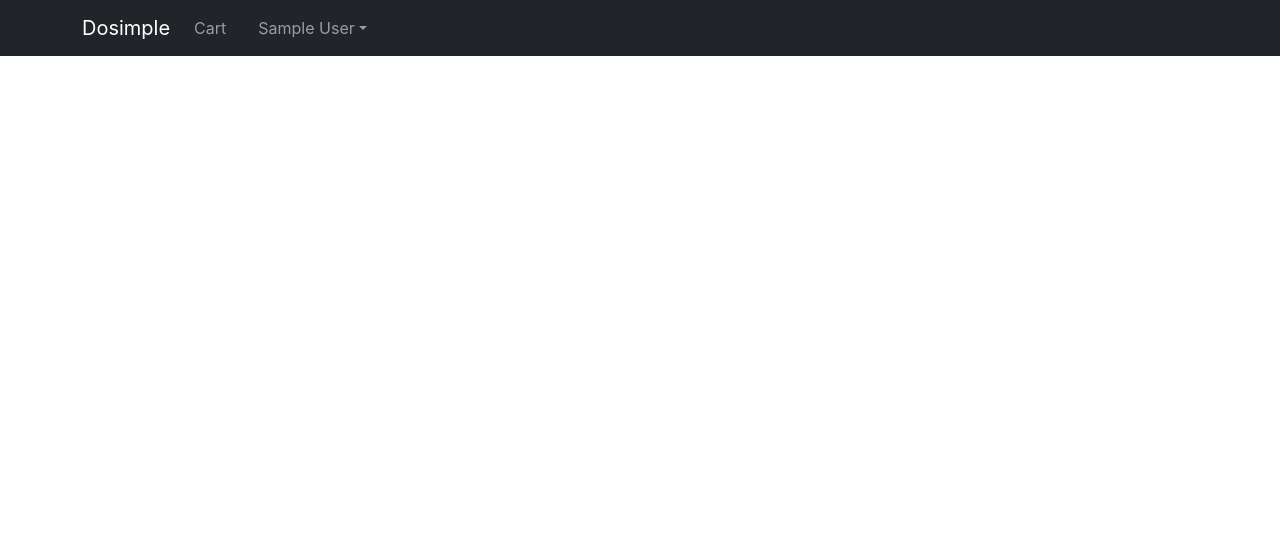
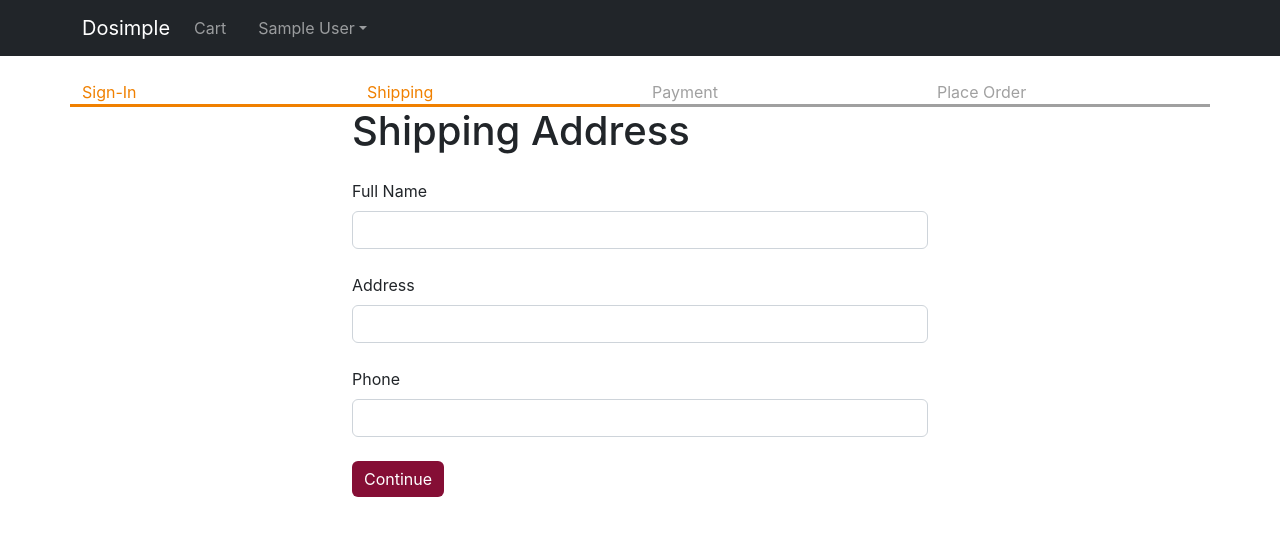
Before and after one commit to Gen4ralz/dosimplething, a React (Create React App) app in the folder frontend/: page /shipping in a window 1280 px wide. Shown: the top 536 px of the page. Built offline with nearby package versions, Linux system fonts and the light colour scheme; sample sign-in values are in the browser's storage.

Commit message:
Create-Shipping-Screen

```diff
--- a/frontend/src/App.js
+++ b/frontend/src/App.js
@@ -13,14 +13,18 @@ import CartScreen from './screens/CartScreen';
 import SigninScreen from './screens/SigninScreen';
 import { ToastContainer } from 'react-toastify';
 import 'react-toastify/dist/ReactToastify.css';
+import ShippingScreen from './screens/ShippingScreen';
 
 function App() {
   const { state, dispatch: ctxDispatch } = useContext(Store);
   const { cart, userInfo } = state;
+
   const signoutHandler = () => {
     ctxDispatch({ type: 'USER_SIGNOUT' });
     localStorage.removeItem('userInfo');
+    localStorage.removeItem('shippingAddress');
   };
+
   return (
     <BrowserRouter>
       <div className="d-flex flex-column site-container">
@@ -75,6 +79,7 @@ function App() {
               <Route path="/product/:slug" element={<ProductScreen />} />
               <Route path="/cart" element={<CartScreen />} />
               <Route path="/signin" element={<SigninScreen />} />
+              <Route path="/shipping" element={<ShippingScreen />} />
             </Routes>
           </Container>
         </main>
--- a/frontend/src/Store.js
+++ b/frontend/src/Store.js
@@ -7,6 +7,9 @@ const initialState = {
     ? JSON.parse(localStorage.getItem('userInfo'))
     : null,
   cart: {
+    shippingAddress: localStorage.getItem('shippingAddress')
+      ? JSON.parse(localStorage.getItem('shippingAddress'))
+      : {},
     cartItems: localStorage.getItem('cartItems')
       ? JSON.parse(localStorage.getItem('cartItems'))
       : [],
@@ -44,7 +47,16 @@ function reducer(state, action) {
     case 'USER_SIGNIN':
       return { ...state, userInfo: action.payload };
     case 'USER_SIGNOUT':
-      return { ...state, userInfo: null };
+      return {
+        ...state,
+        userInfo: null,
+        cart: { cartItems: [], shippingAddress: {} },
+      };
+    case 'SAVE_SHIPPING_ADDRESS':
+      return {
+        ...state,
+        cart: { ...state.cart, shippingAddress: action.payload },
+      };
 
     default:
       return state;
--- /dev/null
+++ b/frontend/src/components/CheckoutWizard.js
@@ -0,0 +1,14 @@
+import React from 'react';
+import Col from 'react-bootstrap/esm/Col';
+import Row from 'react-bootstrap/esm/Row';
+
+export default function CheckoutWizard(props) {
+  return (
+    <Row className="checkout-steps">
+      <Col className={props.step1 ? 'active' : ''}>Sign-In</Col>
+      <Col className={props.step2 ? 'active' : ''}>Shipping</Col>
+      <Col className={props.step3 ? 'active' : ''}>Payment</Col>
+      <Col className={props.step4 ? 'active' : ''}>Place Order</Col>
+    </Row>
+  );
+}
--- a/frontend/src/index.css
+++ b/frontend/src/index.css
@@ -70,3 +70,13 @@ main {
 .small-container {
   max-width: 600px;
 }
+
+.checkout-steps > div {
+  border-bottom: 0.2rem solid #a0a0a0;
+  color: #a0a0a0;
+}
+
+.checkout-steps > div.active {
+  border-bottom: 0.2rem solid #f08000;
+  color: #f08000;
+}
--- /dev/null
+++ b/frontend/src/screens/ShippingScreen.js
@@ -0,0 +1,80 @@
+import React, { useContext, useEffect, useState } from 'react';
+import { Helmet } from 'react-helmet-async';
+import Form from 'react-bootstrap/Form';
+import Button from 'react-bootstrap/esm/Button';
+import { Store } from '../Store';
+import { useNavigate } from 'react-router-dom';
+import CheckoutWizard from '../components/CheckoutWizard';
+
+export default function ShippingScreen() {
+  const router = useNavigate();
+  const { state, dispatch: ctxDispatch } = useContext(Store);
+  const {
+    userInfo,
+    cart: { shippingAddress },
+  } = state;
+  const [fullName, setFullName] = useState(shippingAddress.fullName || '');
+  const [address, setAddress] = useState(shippingAddress.address || '');
+  const [phone, setPhone] = useState(shippingAddress.phone || '');
+
+  useEffect(() => {
+    if (!userInfo) {
+      router('/signin?redirect=/shipping');
+    }
+  }, [userInfo, router]);
+
+  const submitHandler = (e) => {
+    e.preventDefault();
+    ctxDispatch({
+      type: 'SAVE_SHIPPING_ADDRESS',
+      payload: { fullName, address, phone },
+    });
+    localStorage.setItem(
+      'shippingAddress',
+      JSON.stringify({ fullName, address, phone })
+    );
+    router('/payment');
+  };
+  return (
+    <div>
+      <Helmet>
+        <title>Shipping Address</title>
+      </Helmet>
+      <CheckoutWizard step1 step2 />
+      <div className="container small-container">
+        <h1 className="mb-4">Shipping Address</h1>
+        <Form onSubmit={submitHandler}>
+          <Form.Group className="mb-4">
+            <Form.Label>Full Name</Form.Label>
+            <Form.Control
+              value={fullName}
+              onChange={(e) => setFullName(e.target.value)}
+              required
+            />
+          </Form.Group>
+          <Form.Group className="mb-4">
+            <Form.Label>Address</Form.Label>
+            <Form.Control
+              value={address}
+              onChange={(e) => setAddress(e.target.value)}
+              required
+            />
+          </Form.Group>
+          <Form.Group className="mb-4">
+            <Form.Label>Phone</Form.Label>
+            <Form.Control
+              value={phone}
+              onChange={(e) => setPhone(e.target.value)}
+              required
+            />
+          </Form.Group>
+          <div className="mb-3">
+            <Button variant="primary" type="submit">
+              Continue
+            </Button>
+          </div>
+        </Form>
+      </div>
+    </div>
+  );
+}
```
